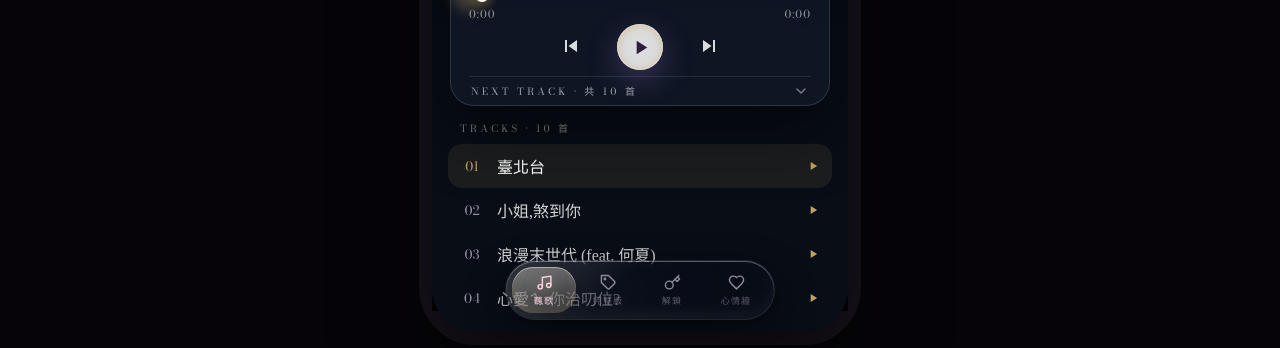
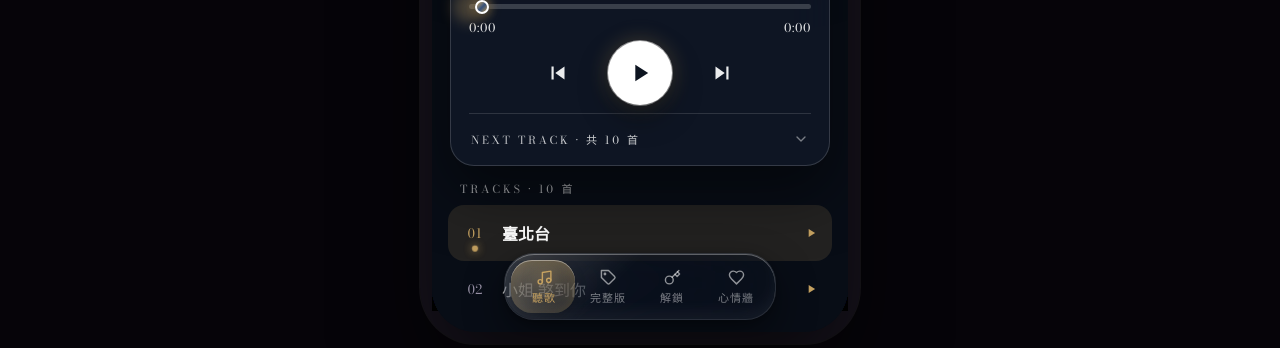
Before and after one commit to ceonowens-ui/taipei-tai, a plain HTML site: page player.html in a window 1280 px wide. Shown: the part 452-800 px from the top of the page. Drawn offline with nearby package versions, Linux system fonts and the light colour scheme; a web font is replaced by a local one.

Commit message:
Add comments and import for UI/UX upgrades
Add UI/UX upgrade notes and import statement.

```diff
--- a/tune.css
+++ b/tune.css
@@ -1,3 +1,8 @@
+/* ★ UI/UX 升級層：字級 / 按鈕尺寸 / 歌詞頁 / nav 配色。
+   移除下面這一行 @import 即可 100% 還原原本的樣子。
+   @import 必須放在所有規則之前，所以固定留在檔案最上方。 */
+@import url("player-v2.css?v=1");
+
 /* =====================================================================
  * tune.css — iphone-frame-live-tuner 合約疊加層
  * ---------------------------------------------------------------------
```
